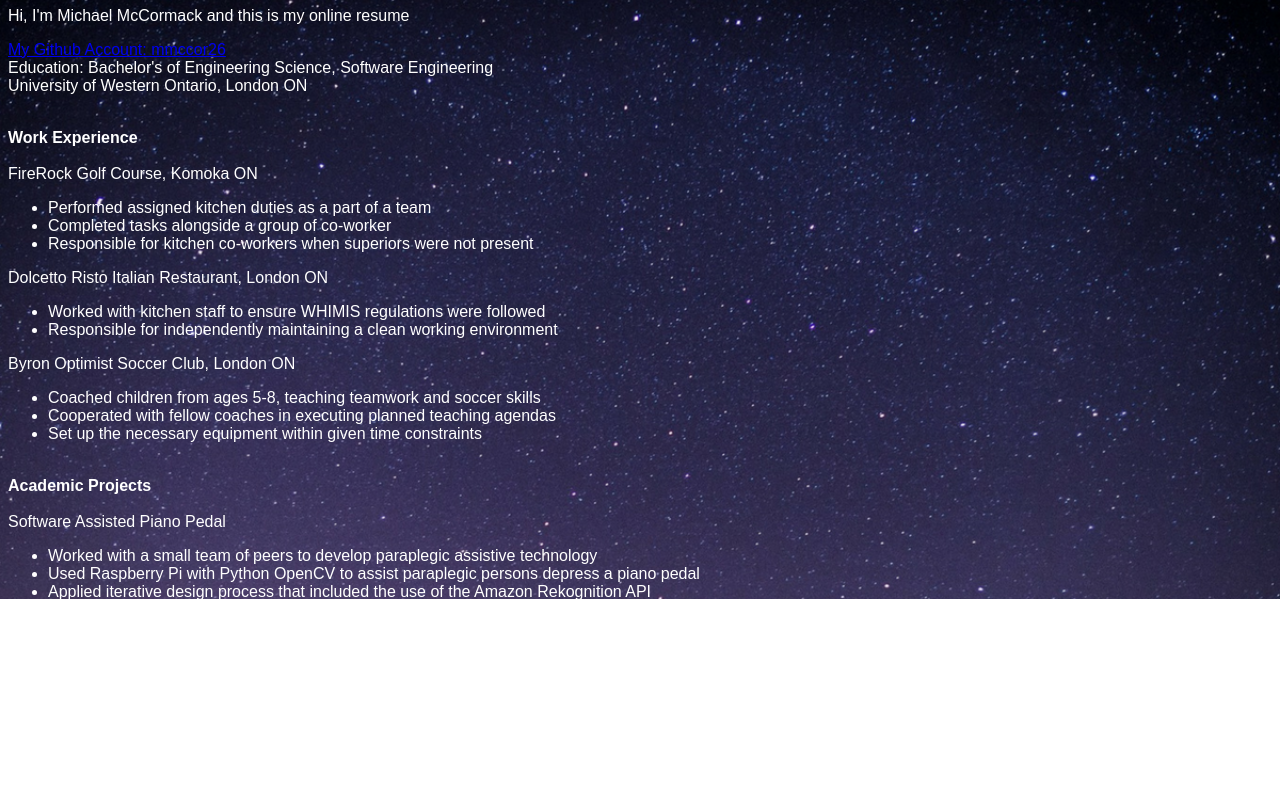
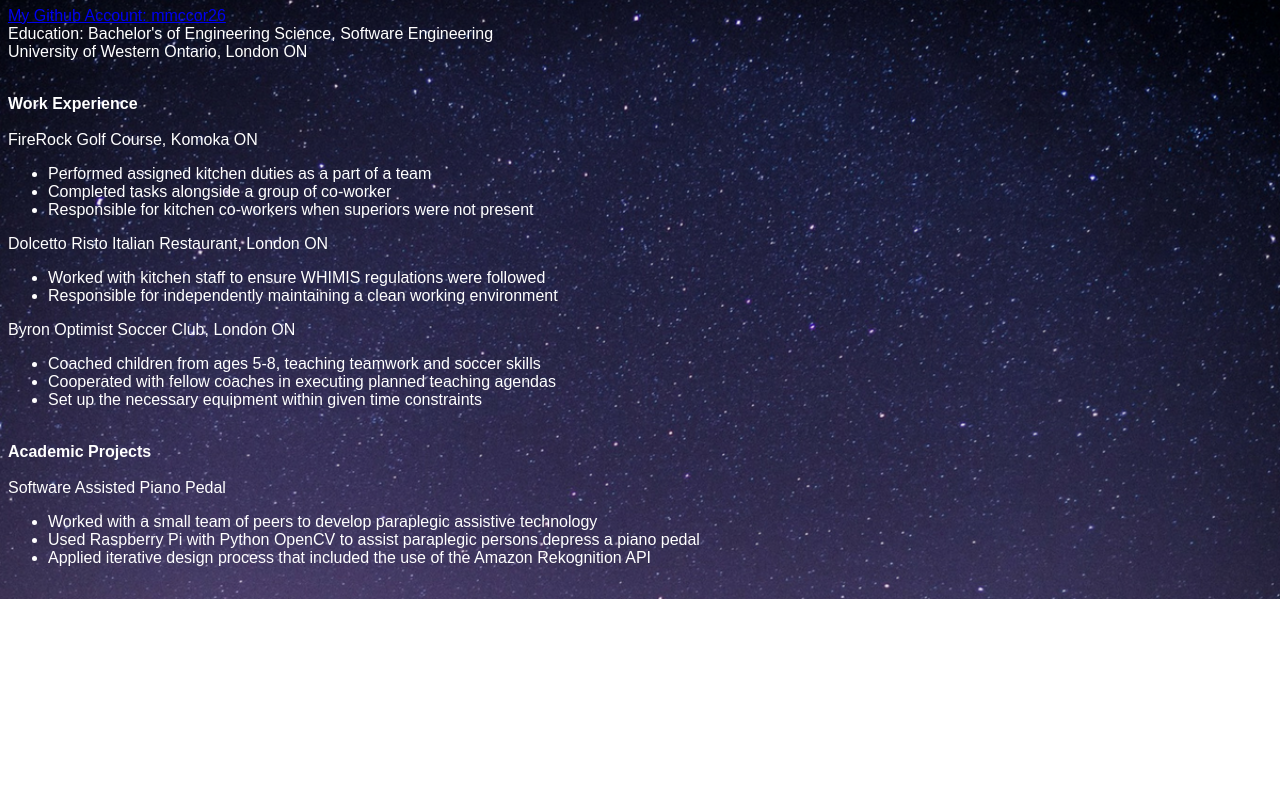
Before and after one commit to mmccor26/mmccor26.github.io, a plain HTML site: page Index.html in a window 1280 px wide. Shown: the part 73-860 px from the top of the page. Drawn offline with Linux system fonts and the light colour scheme.

Commit message:
Image fix

```diff
--- a/Index.html
+++ b/Index.html
@@ -16,9 +16,7 @@
             </div>
 
         </h1>
-        <p>
-            Hi, I'm Michael McCormack and this is my online resume
-        </p>
+
         <p>
             <a href="https://github.com/">My Github Account: mmccor26</a><br/>
             Education: Bachelor's of Engineering Science, Software Engineering<br/>
@@ -97,7 +95,7 @@
 
 
 
-        <img src="Stars-Background.png" alt ="Website Backing"/>
+
         <img src="WesternLogo.png" alt="Western Logo"/>
 
         <footer>
--- a/Style.css
+++ b/Style.css
@@ -1,10 +1,13 @@
 h1 {
     background-color: lightblue
+}
+title{
+
 }
 
 body{
     background-color: rgb(0, 217, 255);
-    background: #ffffff url("Stars-Background.png") no-repeat right top;
+    background: #ffffff url("Stars-Background.png") no-repeat;
     background-size: 100%;
     font-family: Arial, Helvetica, sans-serif;
     color: #ffffff;
```
